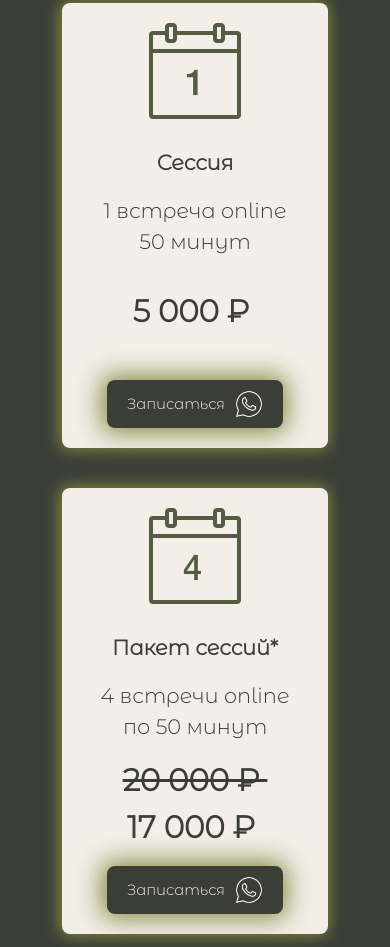
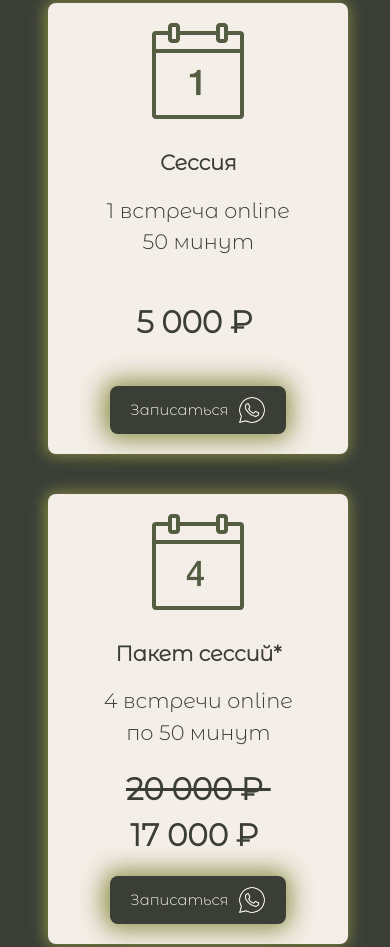
Before and after one commit to Inessa-Syrokvash/kristina-zavadskaya, a plain HTML site: page index.html in a window 390 px wide. Shown: the part 2392-3339 px from the top of the page. Drawn offline with nearby package versions, Linux system fonts and the light colour scheme.

Commit message:
modification price in html and css files

```diff
--- a/index.html
+++ b/index.html
@@ -121,10 +121,12 @@
             <img src="img/Price 1.png" alt="price" width="100px">
             <br>
             <p><span class="spanOne">Сессия</span></p>
-            <p style="margin-bottom: 30px;">1 встреча online <br> 50 минут</p>
-            <p><span class="spanTwo">5 000 ₽ </span></p>
+            <p>1 встреча online <br> 50 минут</p>
+            <div class="cost">
+                <p><span class="spanTwo">5 000 ₽ </span></p>
+            </div>
             <div class="btnСost">
-                <button style="margin-top: 30px;">
+                <button>
                     <a aria-label="Chat on WhatsApp" href="https://wa.me/79312756515" target="_blank">
                         Записаться
                         <img src="img/WA for button.png" alt="whatsapp" width="38px">
@@ -137,8 +139,10 @@
             <img src="img/Price 2.png" alt="price" width="100px">
             <br>
             <p><span class="spanOne">Пакет сессий*</span></p>
-            <p style="margin-bottom: 15px;">4 встречи online <br> по 50 минут</p>
-            <p><span class="spanTwo" style="text-decoration: line-through;">20 000 ₽ </span><br><span class="spanTwo">17 000 ₽ </span></p>
+            <p>4 встречи online <br> по 50 минут</p>
+            <div class="cost">
+                <p><span class="spanTwo" style="text-decoration: line-through;">20 000 ₽ </span><br><span class="spanTwo">17 000 ₽ </span></p>
+            </div>
             <div class="btnСost">
                 <button>
                     <a aria-label="Chat on WhatsApp" href="https://wa.me/79312756515" target="_blank">
@@ -153,8 +157,10 @@
             <img src="img/Price 3.png" alt="price" width="100px">
             <br>
             <p><span class="spanOne">Пакет сессий**</span></p>
-            <p style="margin-bottom: 15px;">8 встреч online <br> по 50 минут</p>
-            <p><span class="spanTwo" style="text-decoration: line-through;">40 000 ₽ </span><br><span class="spanTwo">30 000 ₽ </span></p>
+            <p>8 встреч online <br> по 50 минут</p>
+            <div class="cost">
+                <p><span class="spanTwo" style="text-decoration: line-through;">40 000 ₽ </span><br><span class="spanTwo">30 000 ₽ </span></p>
+            </div>
             <div class="btnСost">
                 <button>
                     <a aria-label="Chat on WhatsApp" href="https://wa.me/79312756515" target="_blank">
--- a/style.css
+++ b/style.css
@@ -263,6 +263,11 @@ html {
 .spanTwo {
     font-weight: bold;
     font-size: calc(var(--index) * 1.4);
+}
+.cost {
+    height: 7rem;
+    display: flex;
+    align-items: center;
 }
 .btnСost button {
     border-radius: 8px;
@@ -853,7 +858,7 @@ html {
 
     /* Container-three Price */
     .cost-one {
-        min-width: 80%;
+        min-width: 90%;
         padding: 20px;
     }
     .commentary p {
@@ -1021,6 +1026,8 @@ html {
 }
 
 @media all and (max-width: 300px) {
-    /* Container-one Psychology */
-
+     /* Container-three Price */
+    .cost-one {
+        min-width: 95%;
+    }
 }
```
